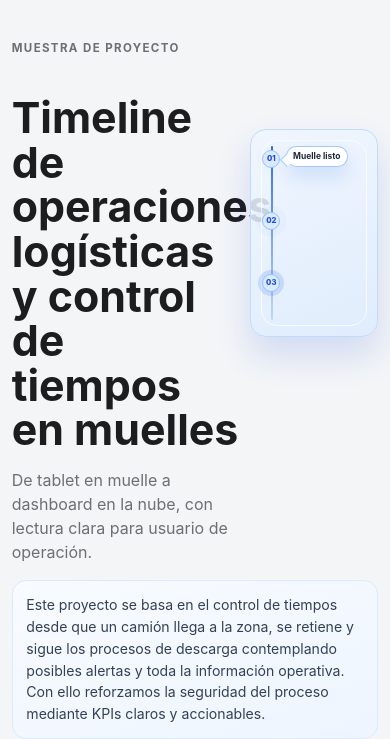
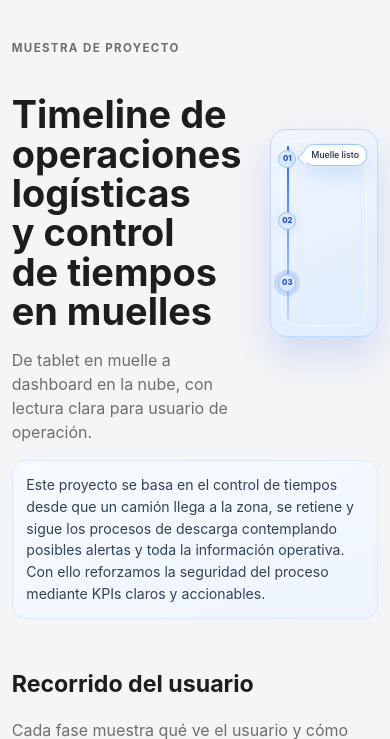
Before and after one commit to jacoto90/lawebdejacoto, a PHP site: page /proyecto-logistica/ in a window 390 px wide. Shown: the part 73-812 px from the top of the page. Run offline with PHP 8.4, Linux system fonts and the light colour scheme.

Commit message:
Adjust mobile headline font-size and bubble sizes, translate English headline

```diff
--- a/assets/css/main.css
+++ b/assets/css/main.css
@@ -717,7 +717,7 @@ h3 { margin: 0 0 0.95rem; font-size: clamp(1.45rem, 3vw, 2rem); }
 .hero-timeline-ornament {
     position: relative;
     width: 100%;
-    max-width: 300px;
+    max-width: 250px;
     min-height: 220px;
     border-radius: 22px;
     border: 1px solid #bfdbfe;
@@ -784,8 +784,8 @@ h3 { margin: 0 0 0.95rem; font-size: clamp(1.45rem, 3vw, 2rem); }
     border: 1px solid rgba(147, 197, 253, 0.9);
     background: rgba(255, 255, 255, 0.96);
     color: #1e293b;
-    font-size: 0.68rem;
-    font-weight: 700;
+    font-size: 0.7rem;
+    font-weight: 500;
     line-height: 1.15;
     box-shadow: 0 10px 18px rgba(37, 99, 235, 0.14);
     opacity: 0;
@@ -1465,21 +1465,22 @@ h3 { margin: 0 0 0.95rem; font-size: clamp(1.45rem, 3vw, 2rem); }
     }
 
     .hero-timeline-ornament {
-        width: 128px;
-        max-width: 128px;
+        width: 108px;
+        max-width: 108px;
         min-height: 208px;
         border-radius: 16px;
+        overflow: visible;
     }
 
     .hero-line {
-        left: 20px;
+        left: 16px;
         top: 16px;
         bottom: 16px;
         width: 2px;
     }
 
     .hero-dot {
-        left: 11px;
+        left: 7px;
         width: 18px;
         height: 18px;
         font-size: 0.48rem;
@@ -1498,12 +1499,12 @@ h3 { margin: 0 0 0.95rem; font-size: clamp(1.45rem, 3vw, 2rem); }
     }
 
     .hero-comic-bubble {
-        left: 35px;
-        max-width: 84px;
-        padding: 0.3rem 0.38rem;
+        left: 32px;
+        max-width: 130px;
+        padding: 0.32rem 0.45rem;
         border-radius: 10px;
-        font-size: 0.53rem;
-        line-height: 1.08;
+        font-size: 0.55rem;
+        line-height: 1.1;
     }
 
     .hero-comic-bubble::after {
@@ -1514,20 +1515,24 @@ h3 { margin: 0 0 0.95rem; font-size: clamp(1.45rem, 3vw, 2rem); }
     }
 
     .bubble-1 {
-        top: 16px;
+        top: 14px;
     }
 
     .bubble-2 {
-        top: 78px;
+        top: 76px;
     }
 
     .bubble-3 {
-        top: 140px;
+        top: 138px;
     }
 
     .logistic-headline-mobile {
         display: block;
         line-height: 1.04;
+    }
+
+    .logistic-headline-mobile span {
+        font-size: 2.37rem;
     }
 
     .logistic-headline-default {
--- a/proyecto-logistica/index.php
+++ b/proyecto-logistica/index.php
@@ -78,7 +78,7 @@ $copy = [
     'en' => [
         'title' => 'MEIBIT Logistics Project',
         'eyebrow' => 'Project showcase',
-        'headline' => 'Visual logistics flow timeline.',
+        'headline' => 'Timeline of logistics operations and dock time control',
         'subheadline' => 'From dock tablet to cloud dashboard, with clear reading for day-to-day operations users.',
         'project_summary' => 'This project focuses on time control from truck arrival, retention, and guided unloading stages, including all relevant alerts and operational context. It strengthens process safety through clear and actionable KPI visibility.',
         'nav_overview' => 'Overview',
```
Also changed, not shown: images/proyecto_logistica/imagen4.jpg.
